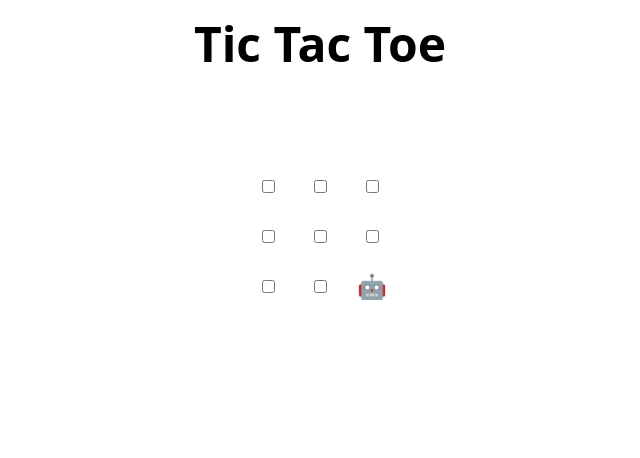
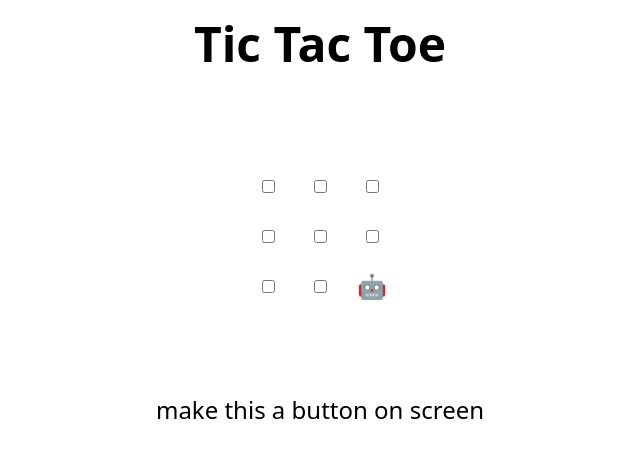
Before and after one commit to drewby2/skills-review-pull-requests, a plain HTML site: page index.html in a window 1280 px wide. Shown: the whole page, without its empty margins (320-960 px from the left). Drawn offline with Linux system fonts and the light colour scheme.

```diff
--- a/index.html
+++ b/index.html
@@ -48,6 +48,7 @@
 </table>
 
 <h2 hidden>Game over, refresh to play again 🧑‍💻 🤖!</h2>
+make this a button on screen
 
 <script>
   // Initialization
```
